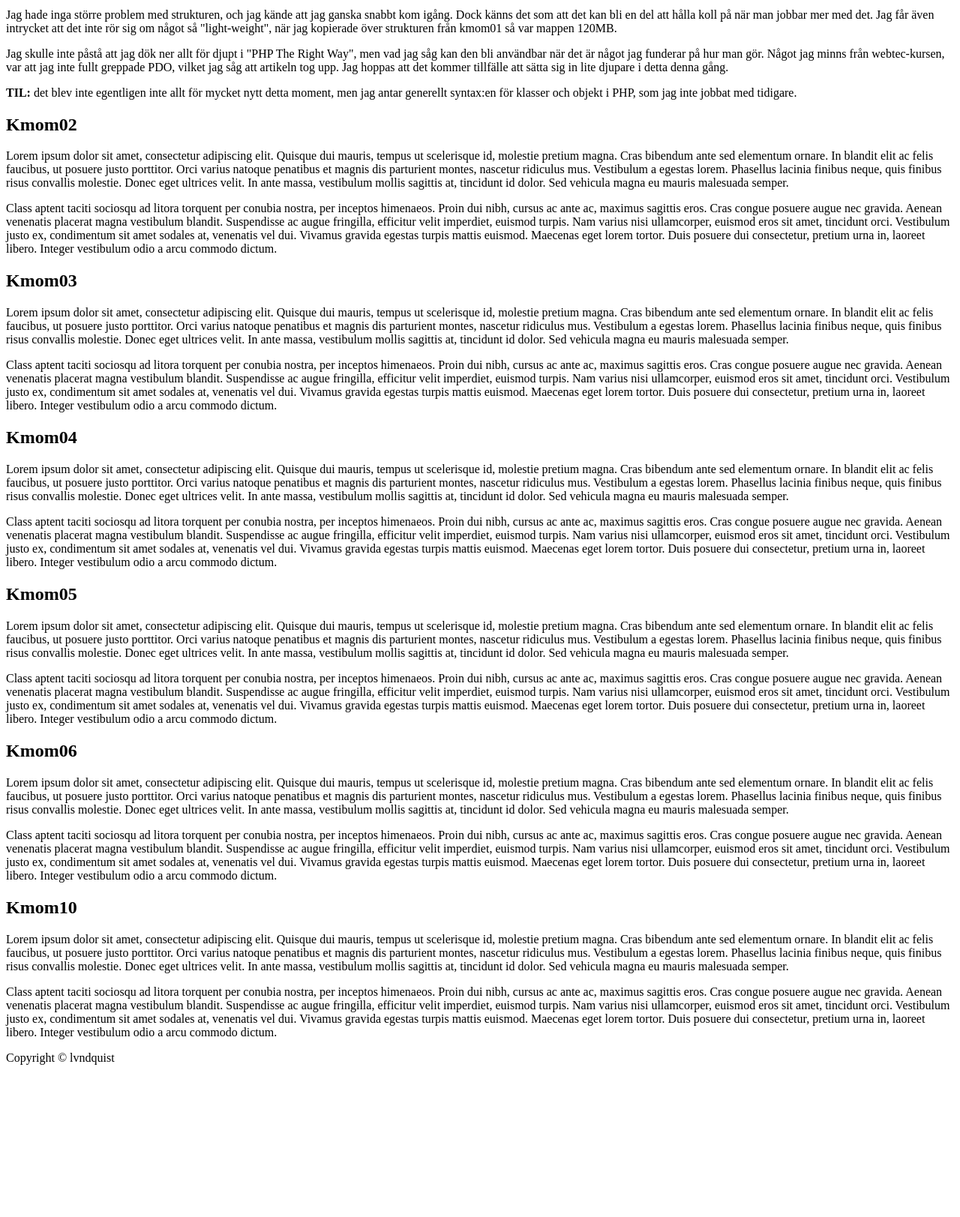
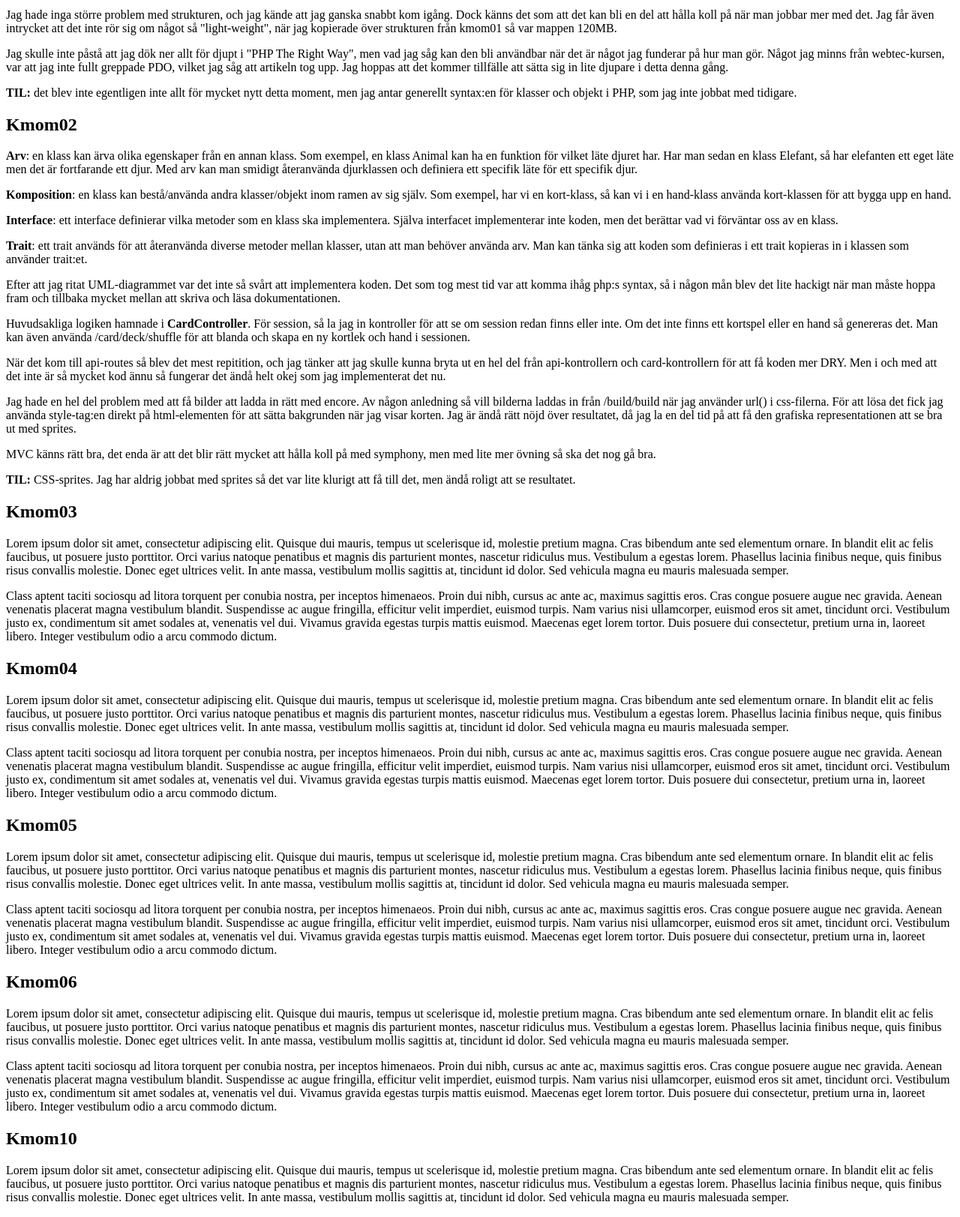
Before and after one commit to lvndquist/mvc, a Symfony app: template templates/report/report.html.twig in a window 1280 px wide. Shown: the part 483-2106 px from the top of the page at 75% size. Before the commit the page ends 1903 px from the top, so only its background shows below. Run offline with Twig, Linux system fonts and the light colour scheme; the template is opened without the code that fills it, so the values that code supplies are empty; some libraries are stand-ins or nearby versions.

Commit message:
added report for kmom02 and made sure it runs on student server

```diff
--- a/templates/card/deal.html.twig
+++ b/templates/card/deal.html.twig
@@ -6,7 +6,7 @@
     <main class = "small-margin">
         <div class="deck-container">
             <div class="side">
-                <div class="card{{ isEmpty == 1 ? '-empty' : '-back' }}"></div>
+                <div style="background-image: url({{ asset('img/backside.jpg') }})" class="card{{ isEmpty == 1 ? '-empty' : '-back' }}"></div>
                     <h1>{{ size }}</h1>
             </div>
 
@@ -14,7 +14,7 @@
                 {% for hand in hands %}
                     <div class = "player p-{{loop.index0}}">
                         {% for card in hand.getCards() %}
-                            <div class="deck-sprite card-{{ card.toString() }}"></div>
+                            <div style="background-image: url({{ asset('img/deck.png') }})" class="deck-sprite card-{{ card.toString() }}"></div>
                         {% endfor %}
                     </div>
                 {% endfor %}
--- a/templates/card/deck.html.twig
+++ b/templates/card/deck.html.twig
@@ -7,7 +7,7 @@
         <div class = "deck-container">
             <div class = "playing-cards">
                 {% for card in deck %}
-                    <div class="deck-sprite card-{{card.toString()}}"></div>
+                    <div style="background-image: url({{ asset('img/deck.png') }})" class="deck-sprite card-{{card.toString()}}"></div>
                 {% endfor %}
             </div>
         </div>
--- a/templates/card/draw.html.twig
+++ b/templates/card/draw.html.twig
@@ -6,13 +6,13 @@
     <main class = "small-margin">
         <div class="deck-container">
             <div class="side">
-                <div class="card{{ isEmpty == 1 ? '-empty' : '-back' }}"></div>
+                <div style="background-image: url({{ asset('img/backside.jpg') }})" class="card{{ isEmpty == 1 ? '-empty' : '-back' }}"></div>
                     <h1>{{ size }}</h1>
             </div>
 
             <div class="playing-cards">
                 {% for card in hands %}
-                    <div class="deck-sprite card-{{ card.toString() }}"></div>
+                    <div style="background-image: url({{ asset('img/deck.png') }})" class="deck-sprite card-{{ card.toString() }}"></div>
                 {% endfor %}
             </div>
         </div>
--- a/templates/report/report.html.twig
+++ b/templates/report/report.html.twig
@@ -34,8 +34,16 @@
 
             <section id = "kmom02">
                 <h2>Kmom02</h2>
-                <p>Lorem ipsum dolor sit amet, consectetur adipiscing elit. Quisque dui mauris, tempus ut scelerisque id, molestie pretium magna. Cras bibendum ante sed elementum ornare. In blandit elit ac felis faucibus, ut posuere justo porttitor. Orci varius natoque penatibus et magnis dis parturient montes, nascetur ridiculus mus. Vestibulum a egestas lorem. Phasellus lacinia finibus neque, quis finibus risus convallis molestie. Donec eget ultrices velit. In ante massa, vestibulum mollis sagittis at, tincidunt id dolor. Sed vehicula magna eu mauris malesuada semper.</p>
-                <p>Class aptent taciti sociosqu ad litora torquent per conubia nostra, per inceptos himenaeos. Proin dui nibh, cursus ac ante ac, maximus sagittis eros. Cras congue posuere augue nec gravida. Aenean venenatis placerat magna vestibulum blandit. Suspendisse ac augue fringilla, efficitur velit imperdiet, euismod turpis. Nam varius nisi ullamcorper, euismod eros sit amet, tincidunt orci. Vestibulum justo ex, condimentum sit amet sodales at, venenatis vel dui. Vivamus gravida egestas turpis mattis euismod. Maecenas eget lorem tortor. Duis posuere dui consectetur, pretium urna in, laoreet libero. Integer vestibulum odio a arcu commodo dictum.</p>
+                <p><b>Arv</b>: en klass kan ärva olika egenskaper från en annan klass. Som exempel, en klass Animal kan ha en funktion för vilket läte djuret har. Har man sedan en klass Elefant, så har elefanten ett eget läte men det är fortfarande ett djur. Med arv kan man smidigt återanvända djurklassen och definiera ett specifik läte för ett specifik djur.</p>
+                <p><b>Komposition</b>: en klass kan bestå/använda andra klasser/objekt inom ramen av sig själv. Som exempel, har vi en kort-klass, så kan vi i en hand-klass använda kort-klassen för att bygga upp en hand.</p>
+                <p><b>Interface</b>: ett interface definierar vilka metoder som en klass ska implementera. Själva interfacet implementerar inte koden, men det berättar vad vi förväntar oss av en klass.</p>
+                <p><b>Trait</b>: ett trait används för att återanvända diverse metoder mellan klasser, utan att man behöver använda arv. Man kan tänka sig att koden som definieras i ett trait kopieras in i klassen som använder trait:et.</p>
+                <p>Efter att jag ritat UML-diagrammet var det inte så svårt att implementera koden. Det som tog mest tid var att komma ihåg php:s syntax, så i någon mån blev det lite hackigt när man måste hoppa fram och tillbaka mycket mellan att skriva och läsa dokumentationen.</p>
+                <p>Huvudsakliga logiken hamnade i <b>CardController</b>. För session, så la jag in kontroller för att se om session redan finns eller inte. Om det inte finns ett kortspel eller en hand så genereras det. Man kan även använda /card/deck/shuffle för att blanda och skapa en ny kortlek och hand i sessionen.</p>
+                <p>När det kom till api-routes så blev det mest repitition, och jag tänker att jag skulle kunna bryta ut en hel del från api-kontrollern och card-kontrollern för att få koden mer DRY. Men i och med att det inte är så mycket kod ännu så fungerar det ändå helt okej som jag implementerat det nu.</p>
+                <p>Jag hade en hel del problem med att få bilder att ladda in rätt med encore. Av någon anledning så vill bilderna laddas in från /build/build när jag använder url() i css-filerna. För att lösa det fick jag använda style-tag:en direkt på html-elementen för att sätta bakgrunden när jag visar korten. Jag är ändå rätt nöjd över resultatet, då jag la en del tid på att få den grafiska representationen att se bra ut med sprites.</p>
+                <p>MVC känns rätt bra, det enda är att det blir rätt mycket att hålla koll på med symphony, men med lite mer övning så ska det nog gå bra.</p>
+                <p><b>TIL: </b>CSS-sprites. Jag har aldrig jobbat med sprites så det var lite klurigt att få till det, men ändå roligt att se resultatet.</p>
             </section>
 
             <section id = "kmom03">
--- a/webpack.config.js
+++ b/webpack.config.js
@@ -10,7 +10,7 @@ Encore
     // directory where compiled assets will be stored
     .setOutputPath('public/build/')
     // public path used by the web server to access the output path
-    .setPublicPath('/build')
+    .setPublicPath('build')
     // only needed for CDN's or subdirectory deploy
     //.setManifestKeyPrefix('build/')
     .copyFiles({
```
Also changed, not shown: assets/styles/cards.css (+16 -2 lines), templates/card/card.html.twig (+9 -0 lines), assets/images/UML.png (added), public/img/UML.png (added), public/img/background.jpg (deleted), 1 other file.
